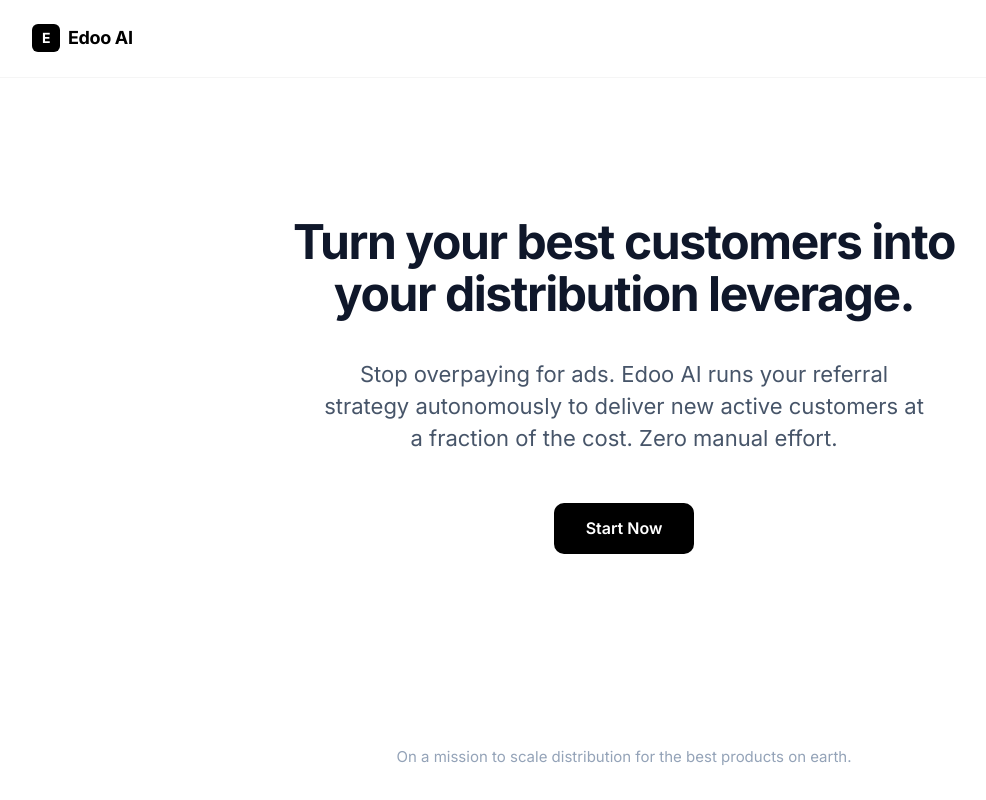
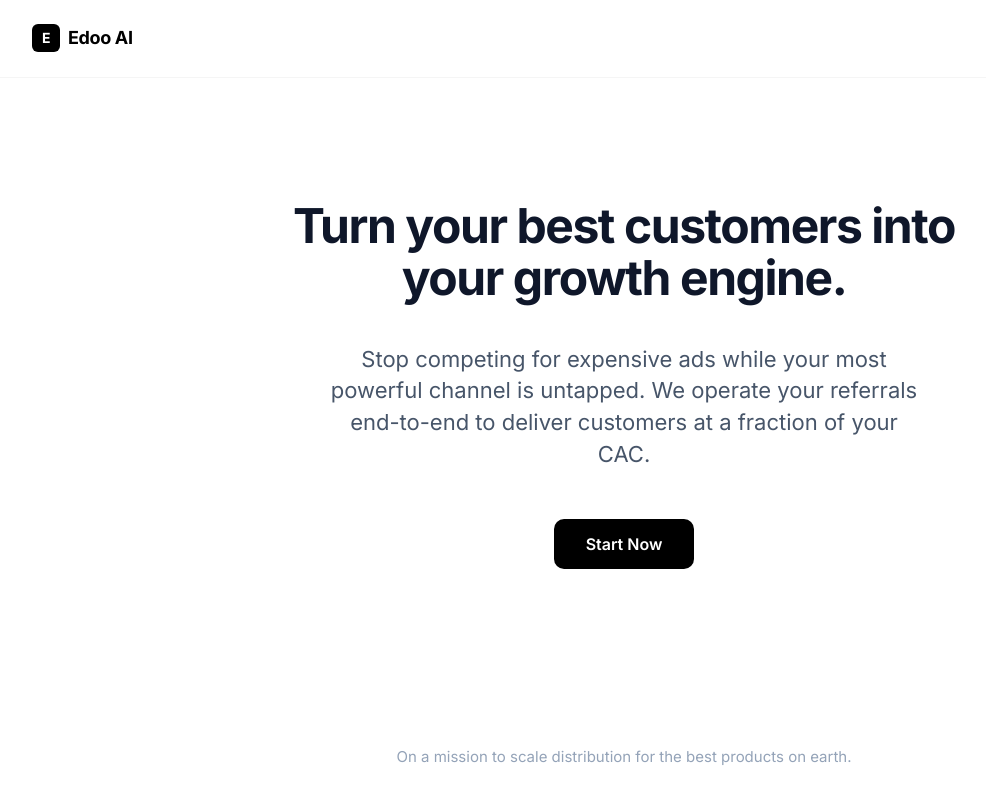
Before and after one commit to edooai-eduardoteixeira/edooai-demo-v2, a React (Vite) app: page / in a window 1280 px wide. Shown: the whole page, without its empty margins (16-1002 px from the left). Built offline with nearby package versions, Linux system fonts and the light colour scheme.

Commit message:
Update landing page headline and subtitle copy
- "Turn your best customers into your growth engine."
- New subtitle focuses on untapped referral channel and CAC reduction

https://claude.ai/code/session_01TUKNS5kpKF2g1Uev3dvCuW

```diff
--- a/public/preview-screen-one.html
+++ b/public/preview-screen-one.html
@@ -198,8 +198,8 @@
 
     <!-- Hero -->
     <main class="hero">
-      <h1>Turn your best customers into your distribution leverage.</h1>
-      <p class="subtitle">Stop overpaying for ads. Edoo AI runs your referral strategy autonomously to deliver new active customers at a fraction of the cost. Zero manual effort.</p>
+      <h1>Turn your best customers into your growth engine.</h1>
+      <p class="subtitle">Stop competing for expensive ads while your most powerful channel is untapped. We operate your referrals end-to-end to deliver customers at a fraction of your CAC.</p>
       <button class="cta-button">Start Now</button>
     </main>
 
--- a/src/config/neobank.js
+++ b/src/config/neobank.js
@@ -7,9 +7,9 @@ const neobank = {
 
   // Screen 1 — Landing Page
   landing: {
-    headline: 'Turn your best customers into your distribution leverage.',
+    headline: 'Turn your best customers into your growth engine.',
     subheadline:
-      'Stop overpaying for ads. Edoo AI runs your referral strategy autonomously to deliver new active customers at a fraction of the cost. Zero manual effort.',
+      'Stop competing for expensive ads while your most powerful channel is untapped. We operate your referrals end-to-end to deliver customers at a fraction of your CAC.',
     ctaText: 'Start Now',
     missionLine: 'On a mission to scale distribution for the best products on earth.',
   },
```
